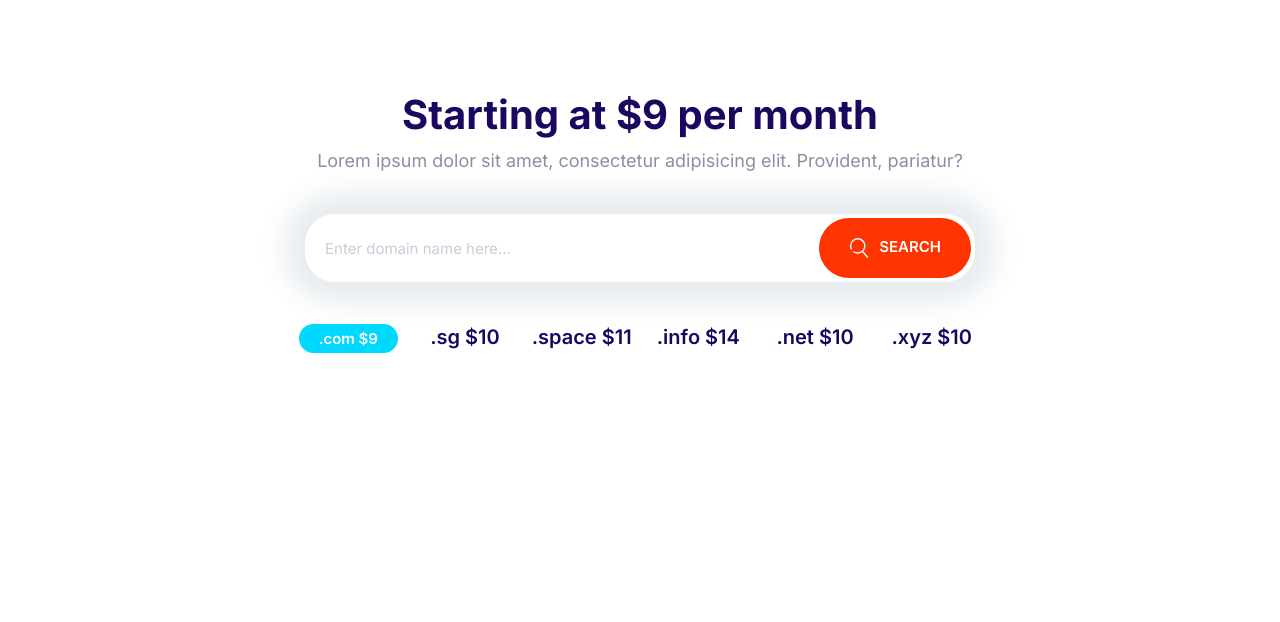
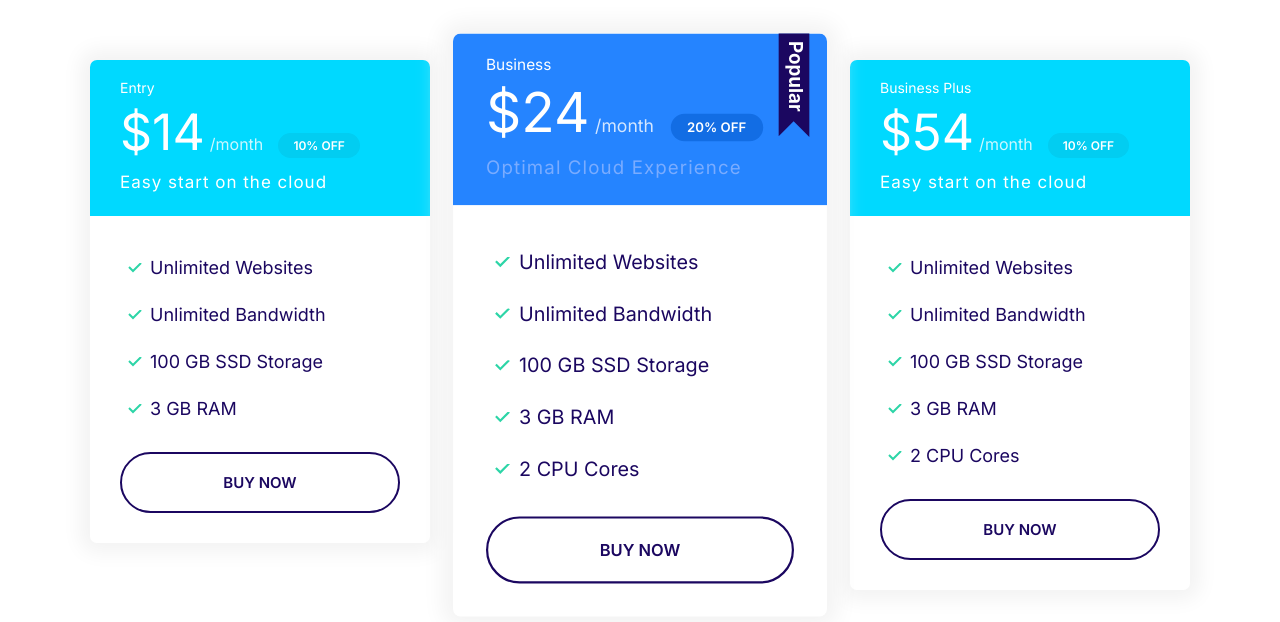
Before and after one commit to Toluade/moshify-by-toluade, a plain HTML site: page index.html in a window 1280 px wide. Drawn offline with Linux system fonts and the light colour scheme.

Commit message:
Build plans block component

```diff
--- a/css/styles.css
+++ b/css/styles.css
@@ -319,6 +319,10 @@ a {
   color: #fff;
 }
 
+.card--primary .badge--primary {
+  background: #126de4;
+}
+
 .card--secondary .card__header {
   background: var(--color-secondary);
   color: #fff;
@@ -329,6 +333,10 @@ a {
 }
 
 /* Plans */
+.plan {
+  transition: transform 0.2s ease-out;
+}
+
 .plan__name {
   color: #fff;
   margin: 0;
@@ -354,8 +362,16 @@ a {
   display: block;
 }
 
+.plan__description--primary {
+  color: #7aacff;
+}
+
 .plan .list__item {
   margin-bottom: 2rem;
+}
+
+.plan--popular {
+  transform: scale(1.1);
 }
 
 .plan--popular .card__header {
@@ -368,7 +384,15 @@ a {
   display: inline-block;
   position: absolute;
   top: -6px;
-  right: 5px;
+  right: 10px;
+}
+
+.plan:hover {
+  transform: scale(1.05);
+}
+
+.plan--popular:hover {
+  transform: scale(1.15);
 }
 
 @media screen and (min-width: 1024px) {
@@ -725,3 +749,13 @@ a {
     grid-template-columns: repeat(auto-fit, minmax(10rem, 1fr));
   }
 }
+
+/* Plans Block */
+.block-plans .grid {
+  gap: 8rem 4rem;
+}
+
+.block-plans .card {
+  max-width: 500px;
+  margin: 0 auto;
+}
--- a/index.html
+++ b/index.html
@@ -14,34 +14,73 @@
     <link rel="stylesheet" href="css/styles.css" />
   </head>
   <body>
-    <section class="block container block-domain">
-      <header class="block__header">
-        <h2>Starting at $9 per month</h2>
-        <p>
-          Lorem ipsum dolor sit amet, consectetur adipisicing elit. Provident,
-          pariatur?
-        </p>
-      </header>
-      <div class="input-group">
-        <input
-          type="text"
-          class="input"
-          placeholder="Enter domain name here..."
-        />
-        <button class="btn btn--accent">
-          <svg class="icon icon--white">
-            <use xlink:href="images/sprite.svg#quotes"></use></svg
-          >Search
-        </button>
+    <section class="block container block-plans">
+      <div class="grid grid--1x3">
+        <div class="plan">
+          <div class="card card--secondary">
+            <header class="card__header">
+              <h3 class="plan__name">Entry</h3>
+              <span class="plan__price">$14</span>
+              <span class="plan__billing-cycle">/month</span>
+              <span class="badge badge--secondary badge--small">10% OFF</span>
+              <span class="plan__description">Easy start on the cloud</span>
+            </header>
+            <div class="card__body">
+              <ul class="list list--tick">
+                <li class="list__item">Unlimited Websites</li>
+                <li class="list__item">Unlimited Bandwidth</li>
+                <li class="list__item">100 GB SSD Storage</li>
+                <li class="list__item">3 GB RAM</li>
+              </ul>
+              <button class="btn btn--outline btn--block">Buy Now</button>
+            </div>
+          </div>
+        </div>
+        <div class="plan plan--popular">
+          <div class="card card--primary">
+            <header class="card__header">
+              <h3 class="plan__name">Business</h3>
+              <span class="plan__price">$24</span>
+              <span class="plan__billing-cycle">/month</span>
+              <span class="badge badge--primary badge--small">20% OFF</span>
+              <span class="plan__description plan__description--primary"
+                >Optimal Cloud Experience</span
+              >
+            </header>
+            <div class="card__body">
+              <ul class="list list--tick">
+                <li class="list__item">Unlimited Websites</li>
+                <li class="list__item">Unlimited Bandwidth</li>
+                <li class="list__item">100 GB SSD Storage</li>
+                <li class="list__item">3 GB RAM</li>
+                <li class="list__item">2 CPU Cores</li>
+              </ul>
+              <button class="btn btn--outline btn--block">Buy Now</button>
+            </div>
+          </div>
+        </div>
+        <div class="plan">
+          <div class="card card--secondary">
+            <header class="card__header">
+              <h3 class="plan__name">Business Plus</h3>
+              <span class="plan__price">$54</span>
+              <span class="plan__billing-cycle">/month</span>
+              <span class="badge badge--secondary badge--small">10% OFF</span>
+              <span class="plan__description">Easy start on the cloud</span>
+            </header>
+            <div class="card__body">
+              <ul class="list list--tick">
+                <li class="list__item">Unlimited Websites</li>
+                <li class="list__item">Unlimited Bandwidth</li>
+                <li class="list__item">100 GB SSD Storage</li>
+                <li class="list__item">3 GB RAM</li>
+                <li class="list__item">2 CPU Cores</li>
+              </ul>
+              <button class="btn btn--outline btn--block">Buy Now</button>
+            </div>
+          </div>
+        </div>
       </div>
-      <ul class="list block-domain__prices">
-        <li><span class="badge badge--secondary">.com $9</span></li>
-        <li>.sg $10</li>
-        <li>.space $11</li>
-        <li>.info $14</li>
-        <li>.net $10</li>
-        <li>.xyz $10</li>
-      </ul>
     </section>
     <script src="js/main.js"></script>
   </body>
```
Also changed, not shown: components/block-plans.html (added, +68 -0 lines).
